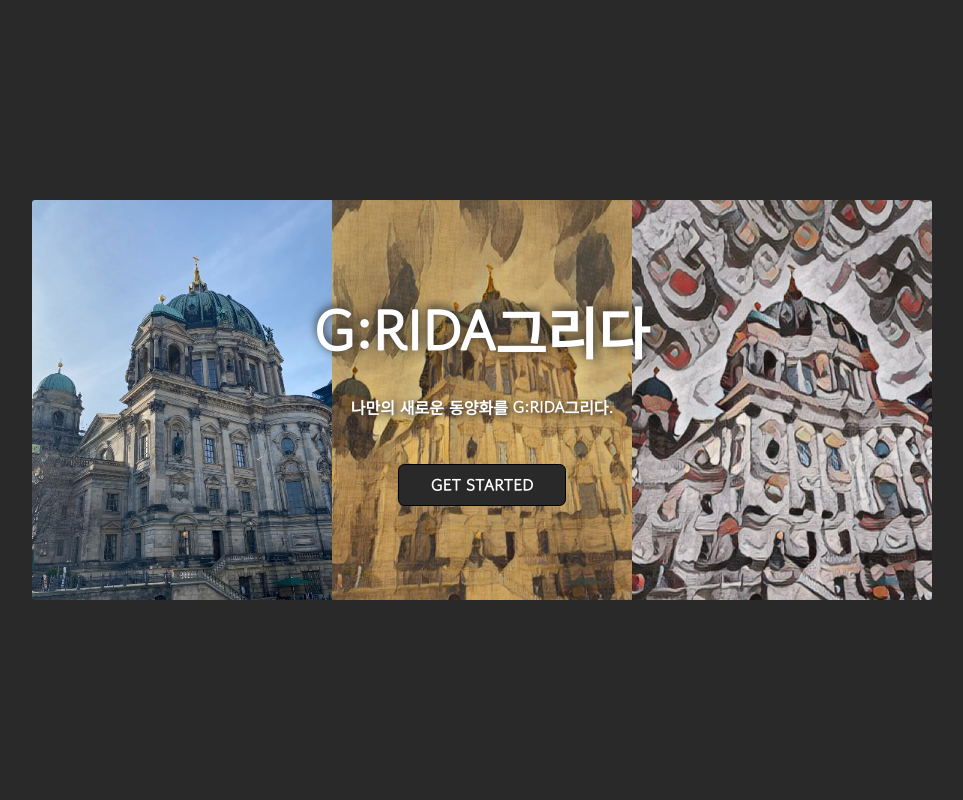
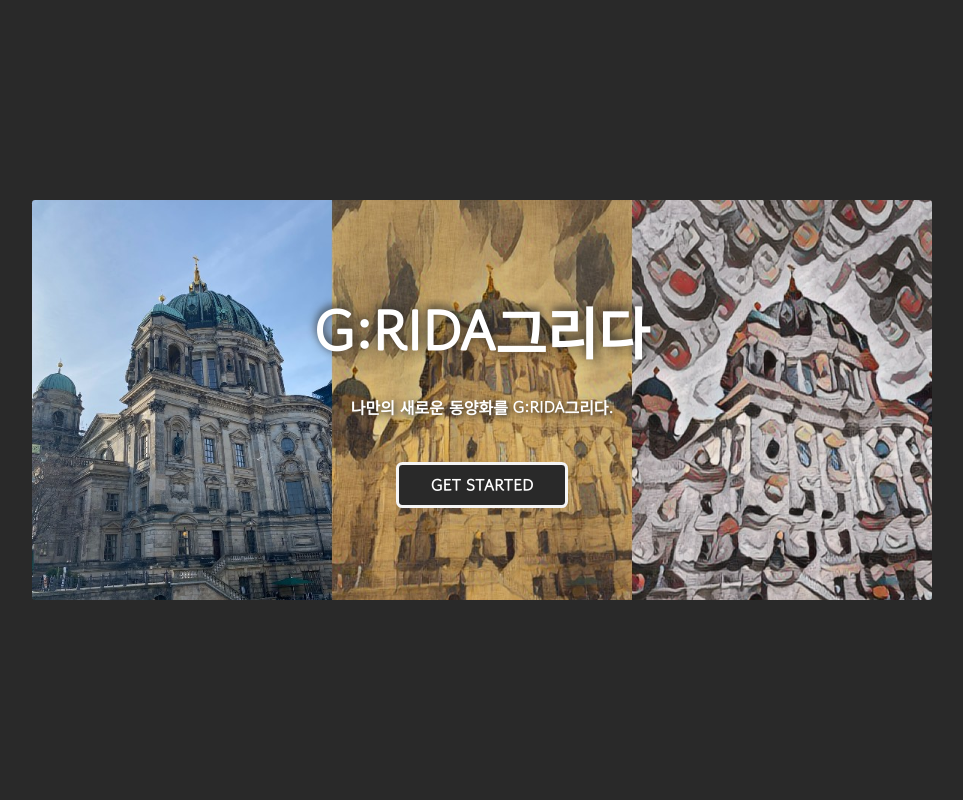
Before and after one commit to teamsixsense/webserver, a Django app: page / in a window 1280 px wide, with the pointer over the restyled element. Shown: the whole page, without its empty margins (158-1121 px from the left). Run offline with Django 4.2, Linux system fonts and the light colour scheme; parts of the project's set-up code (start-up, migrations or seed data) failed here and were passed over; some web fonts are replaced.

Commit message:
added_alam

```diff
--- a/static/css/index.css
+++ b/static/css/index.css
@@ -76,6 +76,10 @@
 section>a>span{
     color: white;
 }
+section>a:hover{
+    border: 3px solid whitesmoke;
+    opacity: unset;
+}
 footer{
     margin-bottom: 2rem;
     font-size: 0.8rem;
```
